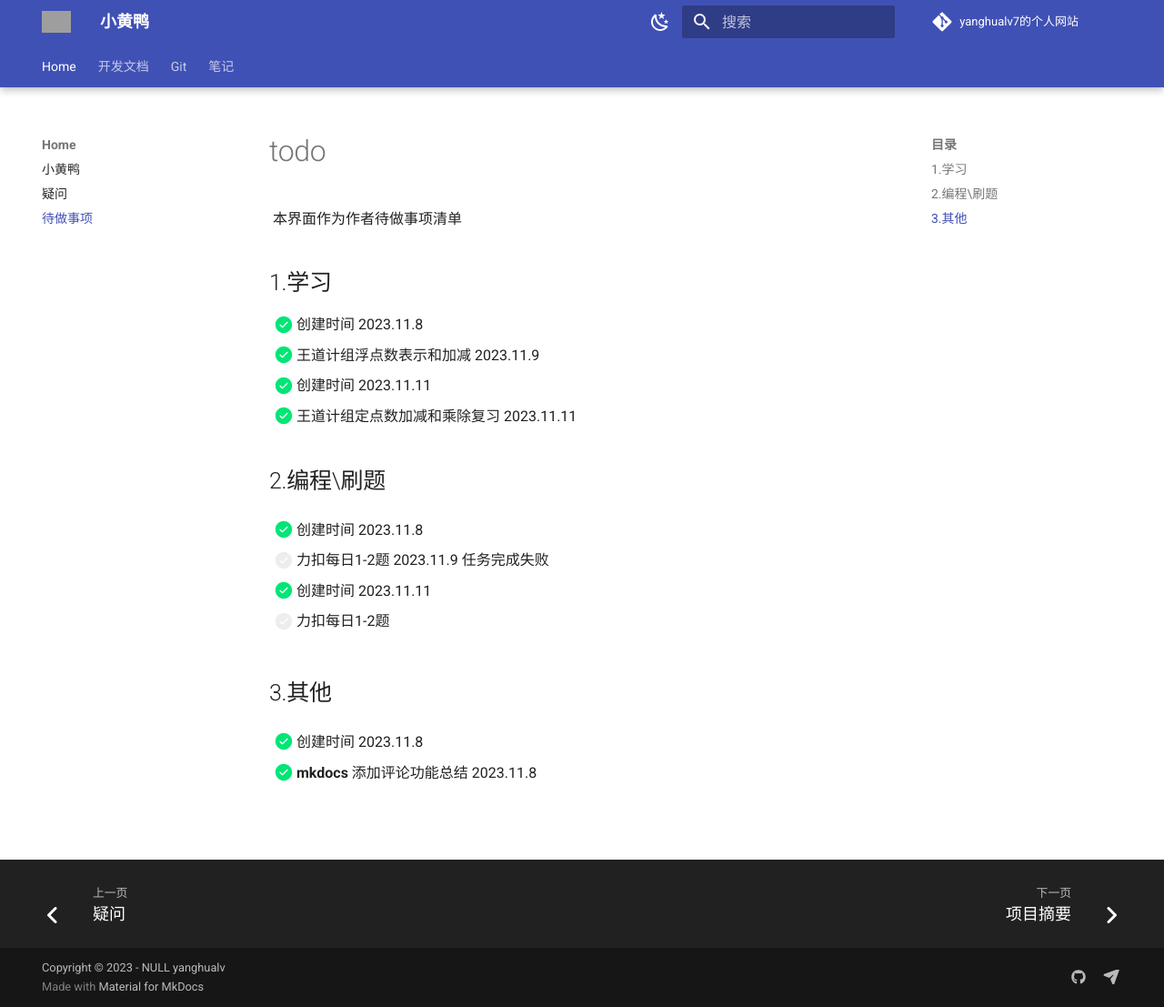
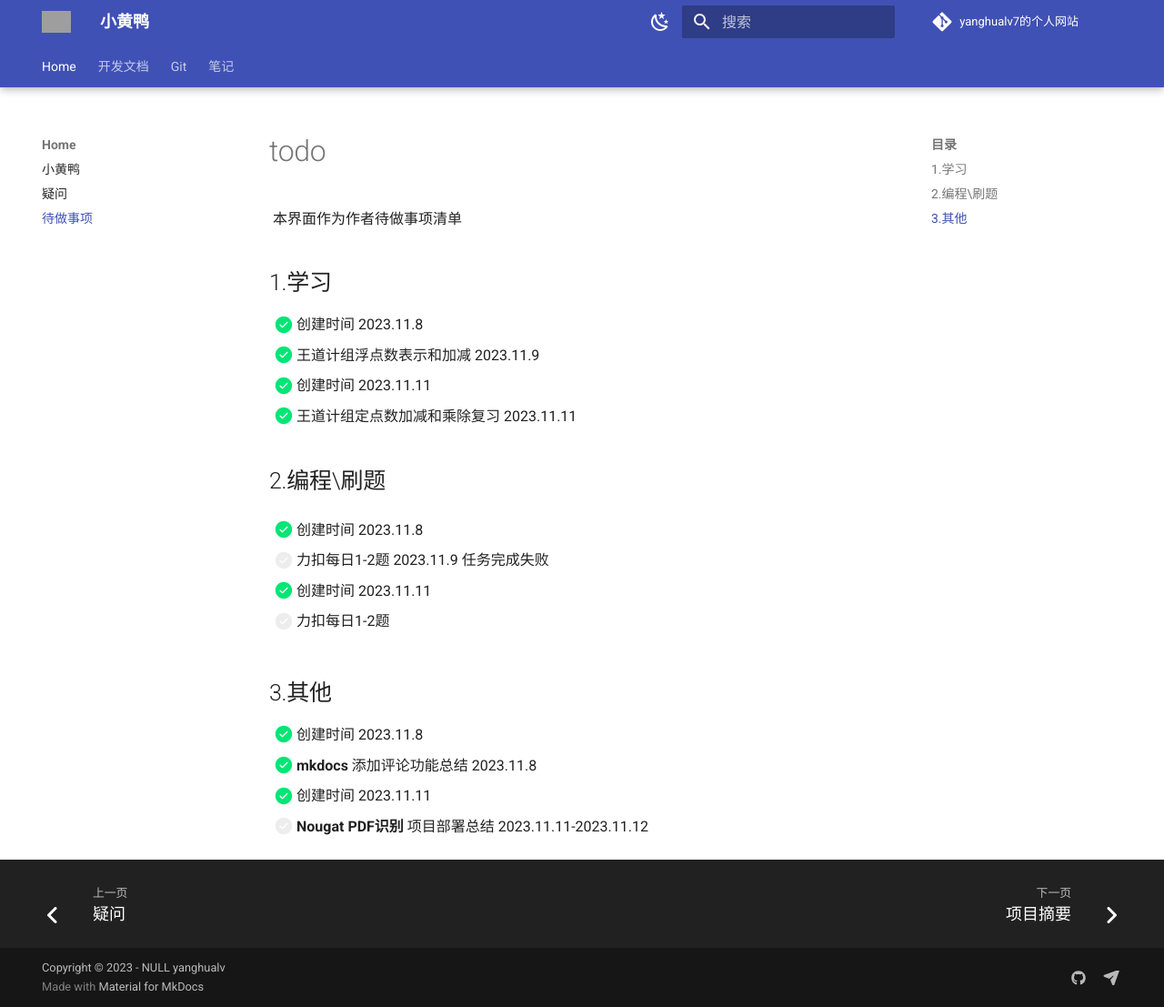
Before and after one commit to yanghualv7/yanghualv7.github.io, an MkDocs documentation site: the page built from docs/Home/todo.md, in a window 1280 px wide and 1107 px high. Shown: the whole window at 91% size. Built offline with MkDocs 1.6.1 and Material for MkDocs 9.7.7, drawn with Linux system fonts in a browser that asks for light colours; nearby versions of some CDN libraries; comment, search, counter and statistics services are not loaded; grey boxes are pictures that could not be loaded.

Commit message:
+补充待办事项

```diff
--- a/docs/Home/todo.md
+++ b/docs/Home/todo.md
@@ -25,5 +25,8 @@
 ## 3.其他
 
 - [x] 创建时间 2023.11.8
+- [x] **mkdocs** 添加评论功能总结 2023.11.8
 
-- [x] **mkdocs** 添加评论功能总结 2023.11.8
+
+- [x] 创建时间 2023.11.11
+- [ ] **Nougat PDF识别** 项目部署总结 2023.11.11-2023.11.12
```
